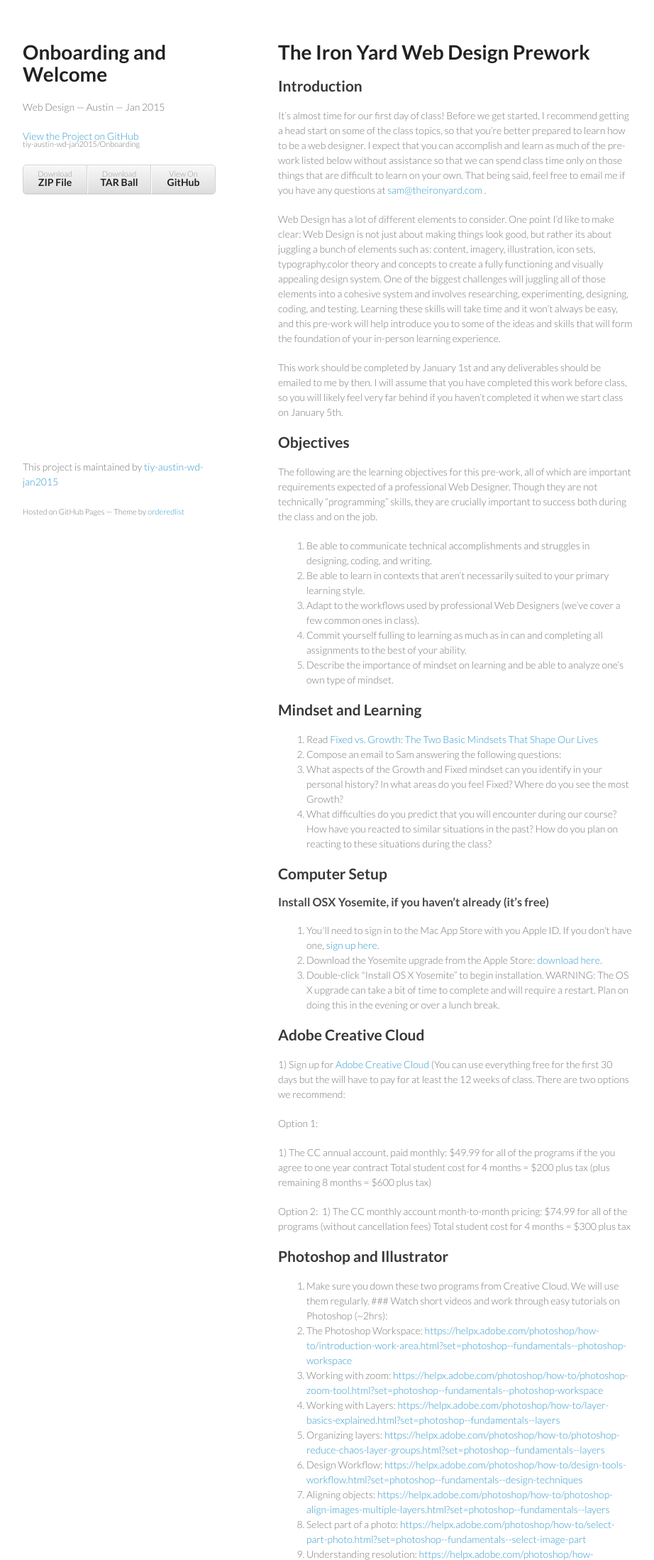
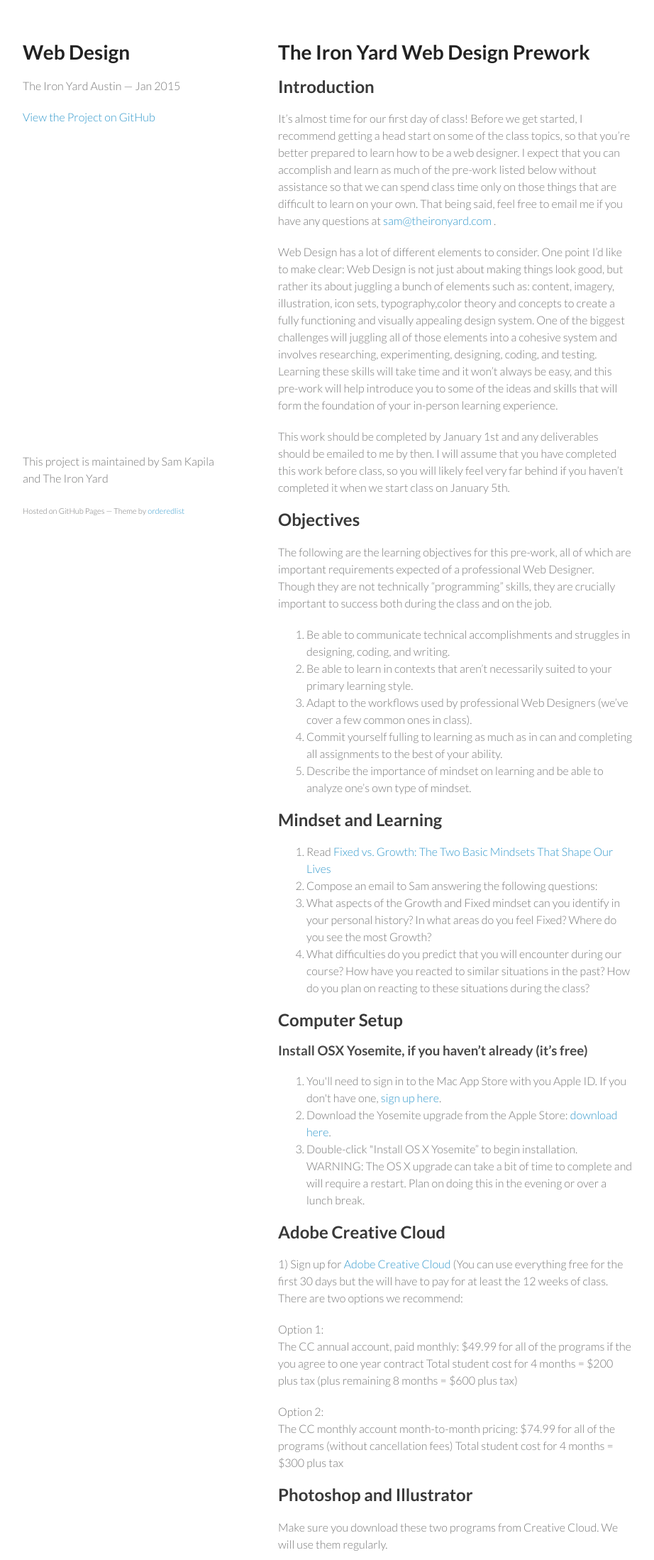
Before and after one commit to tiy-austin-wd-jan2015/Onboarding, a plain HTML site: page index.html in a window 1280 px wide. Shown: the top 2198 px of the page at 71% size, without its empty margins (178-1100 px from the left). Drawn offline with Linux system fonts and the light colour scheme.

Commit message:
changes to hierarchy and type size from template

```diff
--- a/index.html
+++ b/index.html
@@ -3,7 +3,7 @@
   <head>
     <meta charset="utf-8">
     <meta http-equiv="X-UA-Compatible" content="chrome=1">
-    <title>Onboarding and Welcome by tiy-austin-wd-jan2015</title>
+    <title>Web Design: Onboarding and Welcome by tiy-austin-wd-jan2015</title>
 
     <link rel="stylesheet" href="stylesheets/styles.css">
     <link rel="stylesheet" href="stylesheets/pygment_trac.css">
@@ -15,17 +15,17 @@
   <body>
     <div class="wrapper">
       <header>
-        <h1>Onboarding and Welcome</h1>
-        <p>Web Design — Austin — Jan 2015</p>
+        <h1>Web Design</h1>
+        <p>The Iron Yard Austin — Jan 2015</p>
 
-        <p class="view"><a href="https://github.com/tiy-austin-wd-jan2015/Onboarding">View the Project on GitHub <small>tiy-austin-wd-jan2015/Onboarding</small></a></p>
+        <p class="view"><a href="https://github.com/tiy-austin-wd-jan2015/Onboarding">View the Project on GitHub</a></p>
 
 
-        <ul>
+        <!-- <ul>
           <li><a href="https://github.com/tiy-austin-wd-jan2015/Onboarding/zipball/master">Download <strong>ZIP File</strong></a></li>
           <li><a href="https://github.com/tiy-austin-wd-jan2015/Onboarding/tarball/master">Download <strong>TAR Ball</strong></a></li>
           <li><a href="https://github.com/tiy-austin-wd-jan2015/Onboarding">View On <strong>GitHub</strong></a></li>
-        </ul>
+        </ul> -->
       </header>
       <section>
         <h1>
@@ -82,22 +82,21 @@ WARNING: The OS X upgrade can take a bit of time to complete and will require a
 
 <p>1) Sign up for <a href="https://creative.adobe.com/plans">Adobe Creative Cloud</a> (You can use everything free for the first 30 days but the will have to pay for at least the 12 weeks of class. There are two options we recommend:</p>
 
-<p>Option 1:</p>
-
-<p>1) The CC annual account, paid monthly: $49.99 for all of the programs if the you agree to one year contract
+<p>Option 1:<br>
+The CC annual account, paid monthly: $49.99 for all of the programs if the you agree to one year contract
 Total student cost for 4 months = $200 plus tax
 (plus remaining 8 months = $600 plus tax)</p>
 
-<p>Option 2:
-1) The CC monthly account month-to-month pricing: $74.99 for all of the programs (without cancellation fees)
+<p>Option 2:<br>
+The CC monthly account month-to-month pricing: $74.99 for all of the programs (without cancellation fees)
 Total student cost for 4 months = $300 plus tax</p>
 
 <h2>
 <a id="photoshop-and-illustrator" class="anchor" href="#photoshop-and-illustrator" aria-hidden="true"><span class="octicon octicon-link"></span></a>Photoshop and Illustrator</h2>
+<p>Make sure you download these two programs from Creative Cloud. We will use them regularly.</p>
 
+<h3>Watch short videos and work through easy tutorials on Photoshop (~2hrs):</h3>
 <ol>
-<li>Make sure you down these two programs from Creative Cloud. We will use them regularly.
-### Watch short videos and work through easy tutorials on Photoshop (~2hrs):</li>
 <li>The Photoshop Workspace: <a href="https://helpx.adobe.com/photoshop/how-to/introduction-work-area.html?set=photoshop--fundamentals--photoshop-workspace">https://helpx.adobe.com/photoshop/how-to/introduction-work-area.html?set=photoshop--fundamentals--photoshop-workspace</a>
 </li>
 <li>Working with zoom: <a href="https://helpx.adobe.com/photoshop/how-to/photoshop-zoom-tool.html?set=photoshop--fundamentals--photoshop-workspace">https://helpx.adobe.com/photoshop/how-to/photoshop-zoom-tool.html?set=photoshop--fundamentals--photoshop-workspace</a>
@@ -170,7 +169,7 @@ Total student cost for 4 months = $300 plus tax</p>
 <p>If you don't know how to touch type (i.e. type without looking at the keyboard), try to spend some time each day working on touch typing (you can try <a href="http://www.keybr.com/">http://www.keybr.com/</a>). Typing for programming is actually a good bit different than everyday typing, so getting some practice in could potentially save you a ton of time the first few weeks of class.</p>
       </section>
       <footer>
-        <p>This project is maintained by <a href="https://github.com/tiy-austin-wd-jan2015">tiy-austin-wd-jan2015</a></p>
+        <p>This project is maintained by Sam Kapila and The Iron Yard</p>
         <p><small>Hosted on GitHub Pages &mdash; Theme by <a href="https://github.com/orderedlist">orderedlist</a></small></p>
       </footer>
     </div>
--- a/stylesheets/styles.css
+++ b/stylesheets/styles.css
@@ -2,7 +2,7 @@
 
 body {
   padding:50px;
-  font:14px/1.5 Lato, "Helvetica Neue", Helvetica, Arial, sans-serif;
+  font:16px/1.5 Lato, "Helvetica Neue", Helvetica, Arial, sans-serif;
   color:#777;
   font-weight:300;
 }
```
Also changed, not shown: 1 other file.
